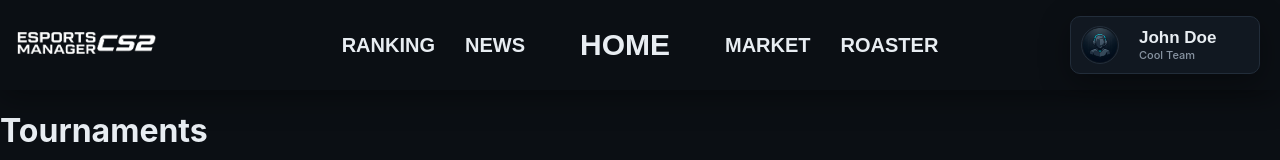
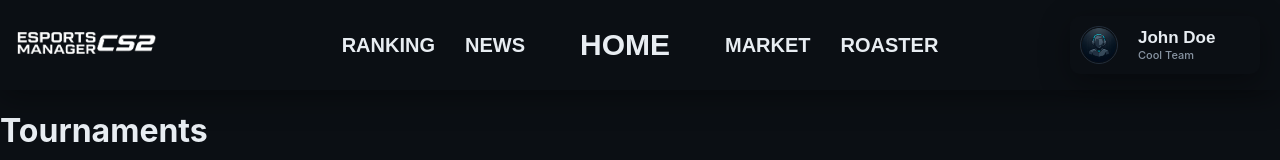
Before and after one commit to Hewyxy/Esportmanagercs2, a React (Vite) app: page / in a window 1280 px wide. Shown: the top 160 px of the page. Built offline with nearby package versions, Linux system fonts and the light colour scheme; no server answers.

Commit message:
Now you can change your nickname and team name localy for now

```diff
--- a/src/components/smallComponents/profile.css
+++ b/src/components/smallComponents/profile.css
@@ -13,6 +13,11 @@
     border-radius: var(--radius);
 
     cursor: pointer;
+    color: var(--text-primary);
+    font: inherit;
+    text-align: left;
+    background: transparent;
+    border: 0;
 
     transition:
         background-color 0.2s ease,
@@ -362,3 +367,32 @@
 
     transform: scale(1.1);
 }
+
+.profile-field {
+    display: block;
+    margin: 12px 0;
+    text-align: left;
+}
+
+.profile-field span {
+    display: block;
+    margin-bottom: 5px;
+    color: var(--text-secondary);
+    font-size: 12px;
+}
+
+.profile-field input {
+    box-sizing: border-box;
+    width: 100%;
+    padding: 10px 12px;
+    color: var(--text-primary);
+    background: var(--bg-secondary);
+    border: 1px solid var(--border);
+    border-radius: 8px;
+    font: inherit;
+}
+
+.profile-field input:focus {
+    outline: none;
+    border-color: var(--accent);
+}
--- a/src/components/smallComponents/profile.jsx
+++ b/src/components/smallComponents/profile.jsx
@@ -2,85 +2,77 @@ import { useState } from "react";
 import { createPortal } from "react-dom";
 import "./profile.css";
 
+const PROFILE_KEY = "esportmanager-profile";
+const DEFAULT_PROFILE = { name: "John Doe", team: "Cool Team" };
+
+function readProfile() {
+    try {
+        return { ...DEFAULT_PROFILE, ...JSON.parse(localStorage.getItem(PROFILE_KEY) || "{}") };
+    } catch {
+        return DEFAULT_PROFILE;
+    }
+}
+
 export default function Profile() {
     const [isOpen, setIsOpen] = useState(false);
+    const [profile, setProfile] = useState(readProfile);
+    const [draft, setDraft] = useState(profile);
+
+    const openProfile = () => {
+        setDraft(profile);
+        setIsOpen(true);
+    };
+
+    const saveProfile = () => {
+        const updated = {
+            name: draft.name.trim() || DEFAULT_PROFILE.name,
+            team: draft.team.trim() || DEFAULT_PROFILE.team,
+        };
+        setProfile(updated);
+        localStorage.setItem(PROFILE_KEY, JSON.stringify(updated));
+        setIsOpen(false);
+    };
 
     return (
         <>
-            {/* Profile in Navbar */}
-            <div
-                className="profile"
-                onClick={() => setIsOpen(true)}
-            >
-                <img
-                    src="/src/assets/profile.png"
-                    alt="Profile"
-                    className="profile-img"
-                />
-
-                <div className="profile-info">
-                    <h1 className="profile-name">John Doe</h1>
-                    <p className="profile-team">Cool Team</p>
-                </div>
-            </div>
-
-            {/* Profile Window */}
-            {isOpen &&
-                createPortal(
-                    <div
-                        className="profile-overlay"
-                        onClick={() => setIsOpen(false)}
-                    >
-                        <div
-                            className="profile-modal"
-                            onClick={(e) => e.stopPropagation()}
-                        >
-                            <button
-                                className="profile-close"
-                                onClick={() => setIsOpen(false)}
-                            >
-                                ×
+            <button className="profile" onClick={openProfile} aria-label="Open profile">
+                <img src="/src/assets/profile.png" alt="" className="profile-img" />
+                <span className="profile-info">
+                    <span className="profile-name">{profile.name}</span>
+                    <span className="profile-team">{profile.team}</span>
+                </span>
             </button>
 
-                            <img
-                                src="/src/assets/profile.png"
-                                alt="Profile"
-                                className="profile-modal-img"
+            {isOpen && createPortal(
+                <div className="profile-overlay" onClick={() => setIsOpen(false)}>
+                    <div className="profile-modal" onClick={(e) => e.stopPropagation()}>
+                        <button className="profile-close" onClick={() => setIsOpen(false)} aria-label="Close profile">×</button>
+                        <img src="/src/assets/profile.png" alt="Profile" className="profile-modal-img" />
+
+                        <label className="profile-field">
+                            <span>Your name</span>
+                            <input
+                                value={draft.name}
+                                onChange={(e) => setDraft({ ...draft, name: e.target.value })}
+                                maxLength={40}
+                                autoFocus
                             />
-
-                            <div className="profile-modal-user">
-                              <h2>John Doe</h2>
-                              <button className="edit-profile-btn">
-                                  ✎
-                              </button>
-                          </div>
-
-                          <div className="profile-modal-team">
-                              <p>Cool Team</p>
-                              <button className="edit-profile-btn">
-                                  ✎
-                              </button>
-                          </div>
+                        </label>
+                        <label className="profile-field">
+                            <span>Team name</span>
+                            <input
+                                value={draft.team}
+                                onChange={(e) => setDraft({ ...draft, team: e.target.value })}
+                                maxLength={40}
+                            />
+                        </label>
 
                         <div className="profile-stats">
-                                <div>
-                                    <span>Balance</span>
-                                    <strong>$10,000</strong>
+                            <div><span>Balance</span><strong>$10,000</strong></div>
+                            <div><span>Reputation</span><strong>100</strong></div>
                         </div>
-
-                                <div>
-                                    <span>Reputation</span>
-                                    <strong>100</strong>
-                                </div>
-                            </div>
-
-                            <button className="profile-settings">
-                                Settings
-                            </button>
-
-                            <button className="profile-logout">
-                                Log Out
-                            </button>
+                        <button className="profile-settings" onClick={saveProfile}>Save changes</button>
+                        <button className="profile-logout" onClick={() => setIsOpen(false)}>Cancel</button>
                     </div>
                 </div>,
                 document.body
```
Lines whose indentation alone changed are shown as unchanged.
